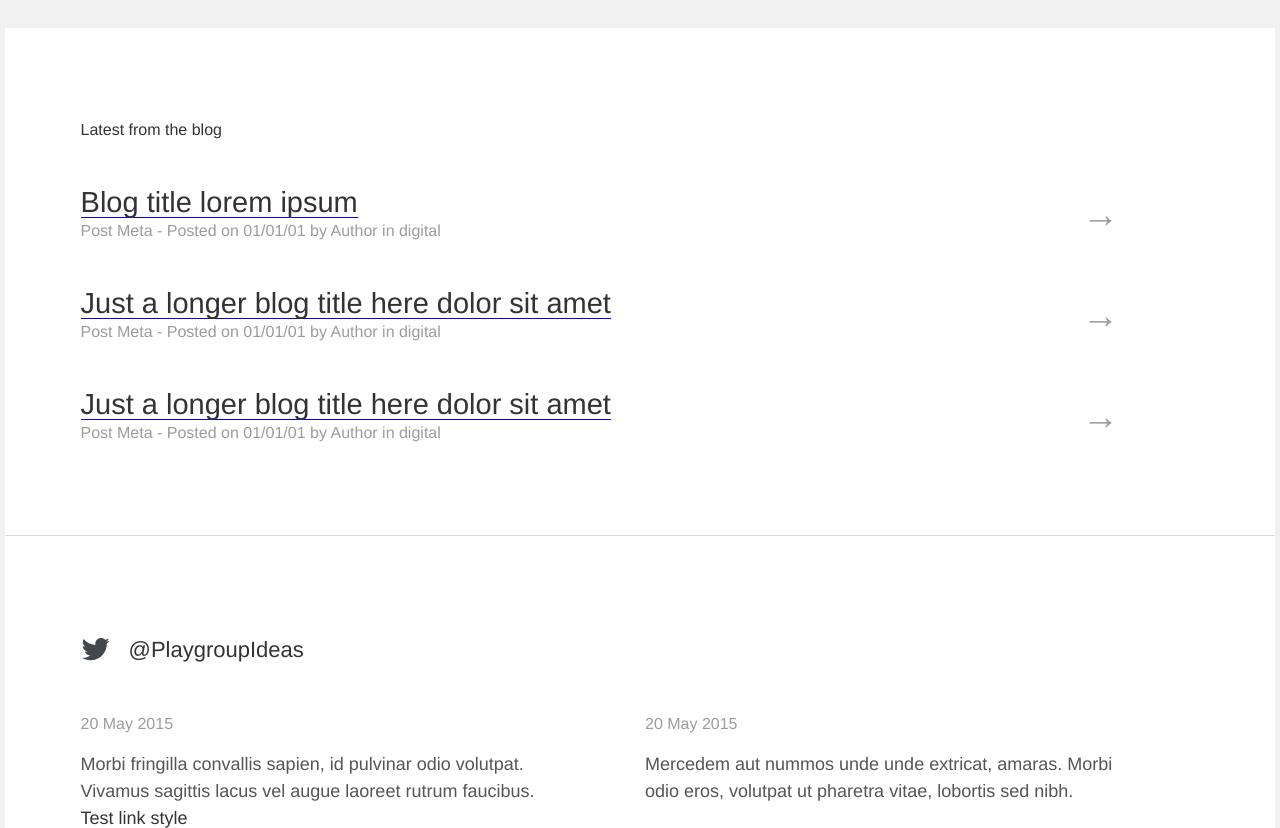
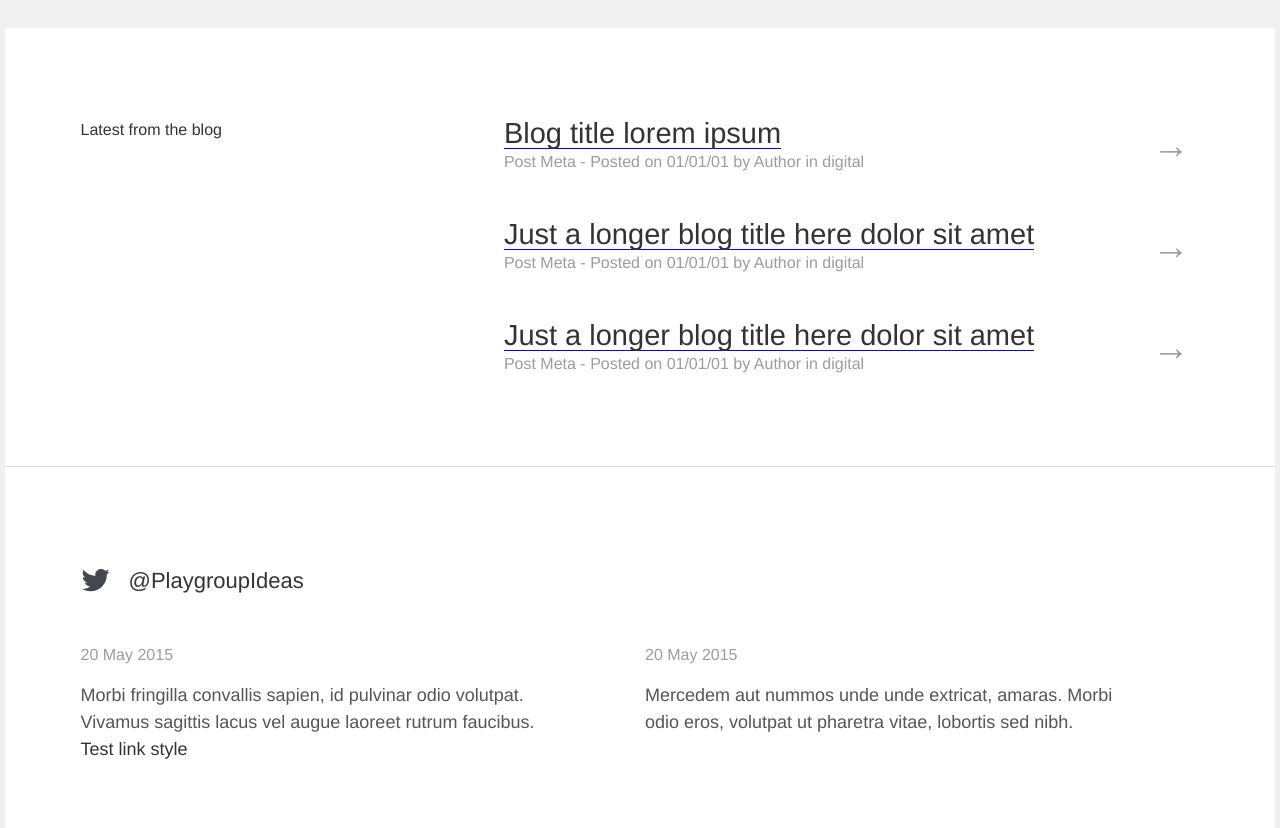
Before and after one commit to playgroupdigital/playgroup-digital-site, a plain HTML site: page index.html in a window 1280 px wide. Shown: the part 3092-3920 px from the top of the page. Drawn offline with nearby package versions, Linux system fonts and the light colour scheme; a script that the page names is missing.

Commit message:
Home blog section update

```diff
--- a/index.html
+++ b/index.html
@@ -165,34 +165,36 @@
 
 
     <!-- Latest from the blog white block -->
-    <div class="container-fluid">
+    <div class="container-fluid blog-home">
       <div class="row block-section">
-        <div class="col-xs-16 col-xs-push-1 block-section--heading">
+        <div class="col-xs-16 col-xs-push-1 col-sm-6 block-section--heading">
           <p>Latest from the blog</p>
         </div>
-      </div>
-      <div class="row blog-section">
-        <div class="col-xs-16 col-xs-push-1 col-sm-15 blog-section--text " >
+
+      <div class="col-xs-16 col-xs-push-1 col-sm-10">
+        <div class="row blog-section">
+        <div class=" col-sm-18 blog-section--text " >
           <a href="blog-single.html">
             <h1>Blog title lorem ipsum</h1>
           </a>
           <p>Post Meta - Posted on 01/01/01 by Author in digital</p>
-
         </div>
-        <div class="col-xs-16 col-xs-push-1 col-sm-15 blog-section--text">
+        <div class=" col-sm-18 blog-section--text">
           <a href="blog-single.html">
             <h1>Just a longer blog title here dolor sit amet</h1>
           </a>
           <p>Post Meta - Posted on 01/01/01 by Author in digital</p>
         </div>
 
-        <div class="col-xs-16 col-xs-push-1 col-sm-15 blog-section--text">
+        <div class="col-sm-18 blog-section--text">
           <a href="blog-single.html">
             <h1>Just a longer blog title here dolor sit amet</h1>
           </a>
           <p>Post Meta - Posted on 01/01/01 by Author in digital</p>
         </div>
+        </div>
       </div>
+    </div>
     </div>
     <!-- /Latest from the blog white block -->
     <!-- Twitter -->
--- a/sass/modules/_blog-section--home.scss
+++ b/sass/modules/_blog-section--home.scss
@@ -1,11 +1,18 @@
+.blog-home {
+   border-bottom: $border-bottom-divide $gray-light-border;
+}
+
 .blog-section {
   background: $white;
+  padding-top: ($grid-gutter-width * 4.5);
   padding-bottom: $grid-gutter-width * 3;
-  border-bottom: $border-bottom-divide $gray-light-border;
+
   @media screen and (min-width: $screen-sm-min) {
+    padding-top: ($grid-gutter-width * 9);
     padding-bottom:($grid-gutter-width * 4.5);
   }
 }
+
 
 .blog-section--text {
   padding-top: 0;
```
Also changed, not shown: about.html (+4 -18 lines), css/styles.css, 1 other file.
